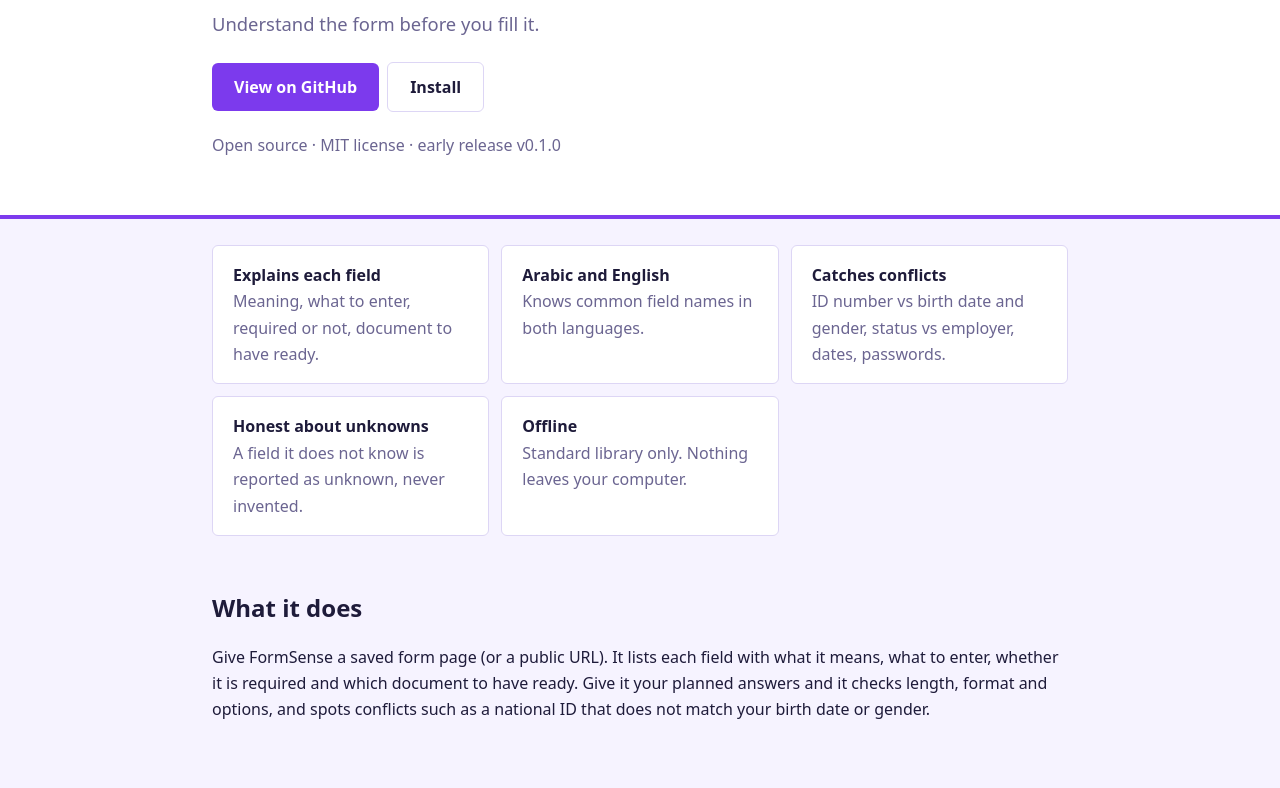
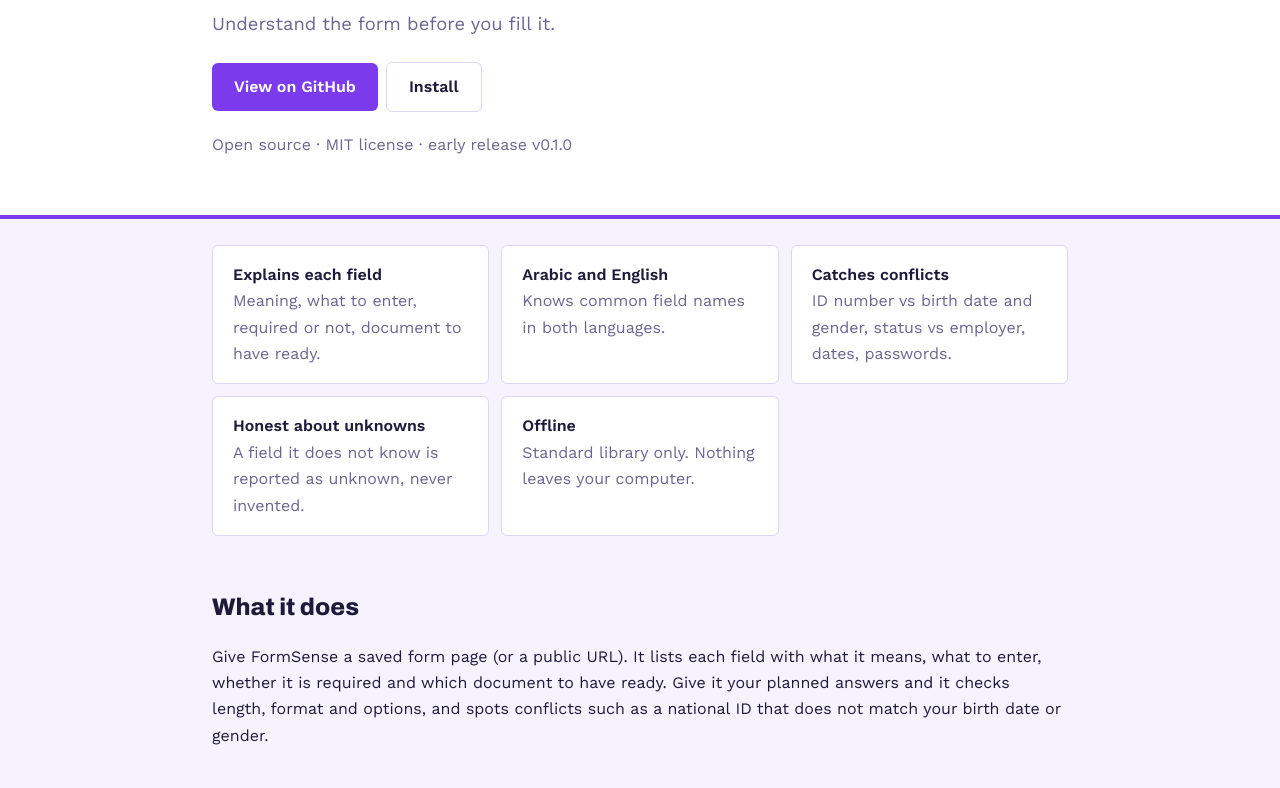
Before and after one commit to Hamasa-ElShamy/formsense, a plain HTML site: page docs/index.html in a window 1280 px wide. Shown: the part 143-931 px from the top of the page. Drawn offline with nearby package versions, Linux system fonts and the light colour scheme.

Commit message:
Phase A design pass: distinctive font pairing, motion tokens, orchestrated hero entrance, micro-interactions, Arabic font

```diff
--- a/docs/index.html
+++ b/docs/index.html
@@ -1,4 +1,4 @@
-<!doctype html><html lang="en"><head><meta charset="utf-8"><meta name="viewport" content="width=device-width,initial-scale=1">
+<!doctype html><html lang="en"><head><meta charset="utf-8"><link rel="preconnect" href="https://fonts.googleapis.com"><link rel="preconnect" href="https://fonts.gstatic.com" crossorigin><link href="https://fonts.googleapis.com/css2?family=Archivo:wght@600;800&family=Work+Sans:wght@400;500;600&family=IBM+Plex+Sans+Arabic:wght@400;600;700&display=swap" rel="stylesheet"><meta name="viewport" content="width=device-width,initial-scale=1">
 <title>FormSense: For anyone facing an official form: FormSense explains each field - what it means, what to enter, which document to have ready - and checks your answers for mistakes before you submit.</title><meta name="description" content="Explains every field of a web form and checks your planned answers for mistakes and conflicts. No AI service.">
 <meta property="og:title" content="FormSense"><meta property="og:description" content="Explains every field of a web form and checks your planned answers for mistakes and conflicts. No AI service.">
 <style>
@@ -22,10 +22,25 @@ footer img{border-radius:50%;border:2px solid var(--line);display:block;margin:0
 .badge{display:inline-block;font-size:.72rem;padding:2px 9px;border-radius:99px;border:1px solid var(--line);color:var(--mut);margin-left:6px;vertical-align:middle}
 .ok{color:#2e9e5b}.no{color:#c0392b}
 
-:root{--bg:#f6f3ff;--fg:#1e1b3a;--mut:#6b6591;--card:#ffffff;--line:#ddd6f5;--acc:#7c3aed;--accfg:#fff;--code:#1e1b3a;--codefg:#e9e3ff;--warn:#d97706;--r:6px;--body:system-ui,-apple-system,Segoe UI,sans-serif;--head:system-ui,sans-serif}
+:root{--bg:#f6f3ff;--fg:#1e1b3a;--mut:#6b6591;--card:#ffffff;--line:#ddd6f5;--acc:#7c3aed;--accfg:#fff;--code:#1e1b3a;--codefg:#e9e3ff;--warn:#d97706;--arabic:'IBM Plex Sans Arabic',sans-serif;--r:6px;--body:'Work Sans','IBM Plex Sans Arabic',system-ui,sans-serif;--head:'Archivo','IBM Plex Sans Arabic',system-ui,sans-serif}
 header.hero{padding:60px 0 40px;background:#fff;border-bottom:4px solid var(--acc)}
 h1{font-size:2.8rem;margin:0 0 8px;color:#4c1d95}.tag{color:var(--mut);font-size:1.15rem;max-width:620px}
-.hero .wrap{text-align:left}</style></head><body>
+.hero .wrap{text-align:left}
+/* design tokens: motion */
+:root{--ease-spring:cubic-bezier(.22,1.36,.32,1);--ease-out:cubic-bezier(.16,1,.3,1);--dur-m:.55s;--dur-s:.8s}
+/* Arabic: real family, no letter-spacing, taller lines */
+[dir="rtl"],[lang="ar"]{font-family:var(--arabic);letter-spacing:0;line-height:1.75}
+/* one orchestrated entrance: staggered hero reveal */
+@keyframes rise{from{opacity:0;transform:translateY(18px)}to{opacity:1;transform:translateY(0)}}
+.hero .wrap>*{animation:rise var(--dur-s) var(--ease-out) both}
+.hero .wrap>*:nth-child(1){animation-delay:.05s}.hero .wrap>*:nth-child(2){animation-delay:.15s}.hero .wrap>*:nth-child(3){animation-delay:.25s}.hero .wrap>*:nth-child(4){animation-delay:.34s}.hero .wrap>*:nth-child(5){animation-delay:.42s}
+/* micro-interactions */
+.btn{transition:transform .2s var(--ease-spring),box-shadow .2s var(--ease-out)}
+.btn:hover{transform:translateY(-2px)}.btn:active{transform:translateY(0) scale(.97)}
+.card{transition:border-color .25s var(--ease-out),transform .25s var(--ease-out)}
+.card:hover{border-color:var(--acc);transform:translateY(-2px)}
+@media (prefers-reduced-motion:reduce){*,*:before,*:after{animation:none!important;transition:none!important}}
+</style></head><body>
 <header class="hero"><div class="wrap"><h1>FormSense</h1><p class="tag">Understand the form before you fill it.</p>
 <a class="btn" href="https://github.com/mohamed-elshamy-ai/formsense">View on GitHub</a><a class="btn alt" href="#install">Install</a>
 <p class="mut" style="margin-top:16px">Open source &middot; MIT license &middot; early release v0.1.0</p></div></header>
```
